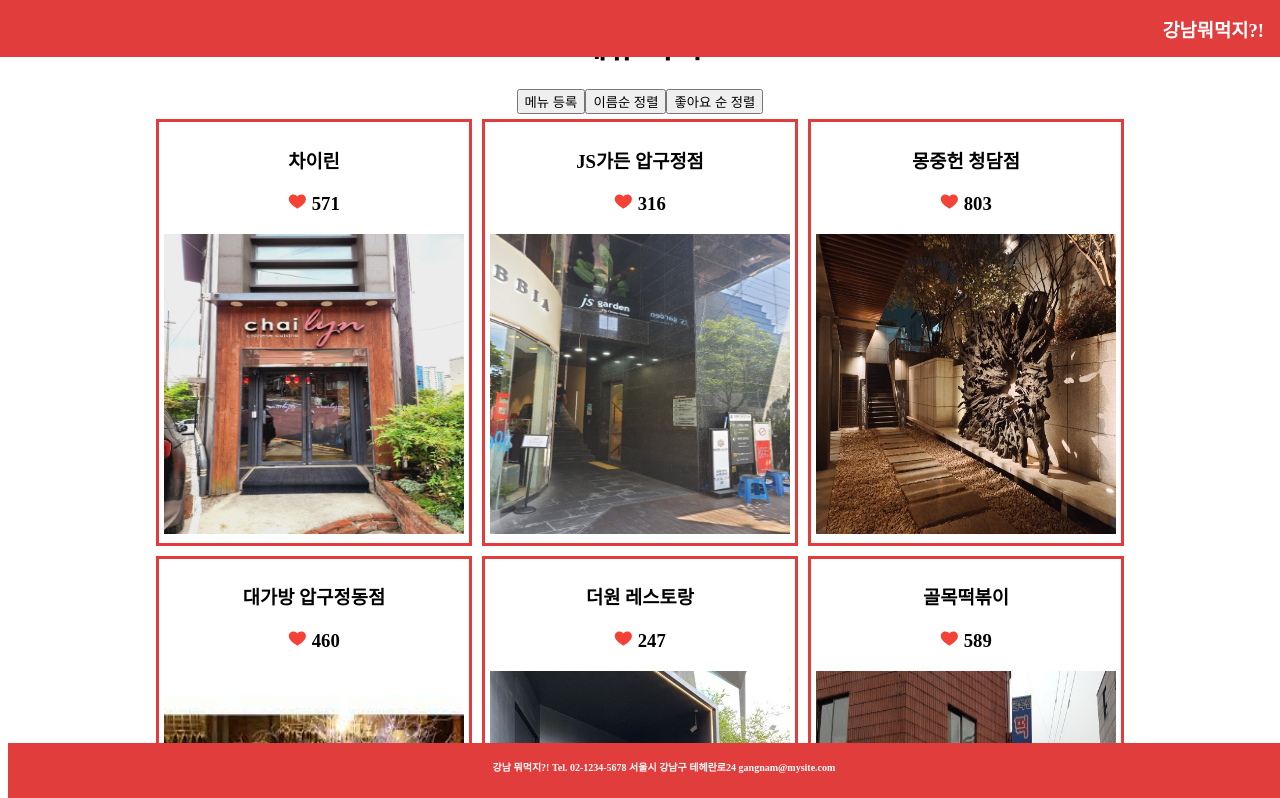
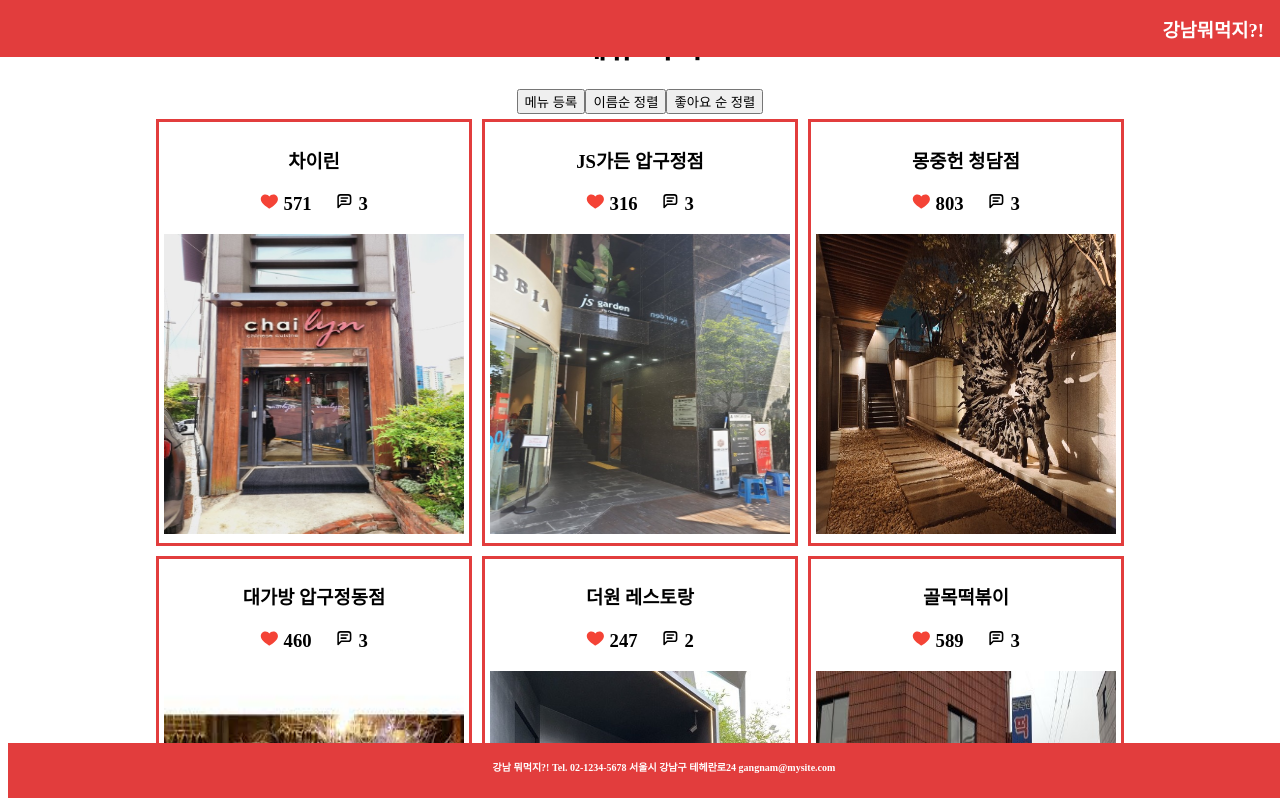
Before and after one commit to yuseungchul/toy-project, a React (Create React App) app: page /restaurant in a window 1280 px wide. Shown: the top 798 px of the page. Built offline with nearby package versions, Linux system fonts and the light colour scheme; data requests are answered from the project's data file.

Commit message:
[구주영] 아이콘 추가

```diff
--- a/src/components/items/RestaurantCard.js
+++ b/src/components/items/RestaurantCard.js
@@ -1,5 +1,6 @@
 import { Link } from  'react-router-dom';
 import { FcLike } from "react-icons/fc";
+import { TbMessage } from "react-icons/tb";
 
 function RestaurantCard({ restaurant }) {
 
@@ -7,7 +8,7 @@ function RestaurantCard({ restaurant }) {
         <Link to={ `/restaurant/${ restaurant.id }` }>
             <div className="menuItem">
                 <h3>{ restaurant.storetNm }</h3>
-                <h3><FcLike /> { restaurant.like }</h3>
+                <h3><FcLike/> {restaurant.like}&nbsp;&nbsp;&nbsp;&nbsp;&nbsp;<TbMessage/> {(restaurant.detail.comments).length}</h3>
                 <img src={ restaurant.detail.images_category} style={ { width: 300, height: 300 } } alt={ restaurant.storetNm }/>
             </div>
         </Link>
```
